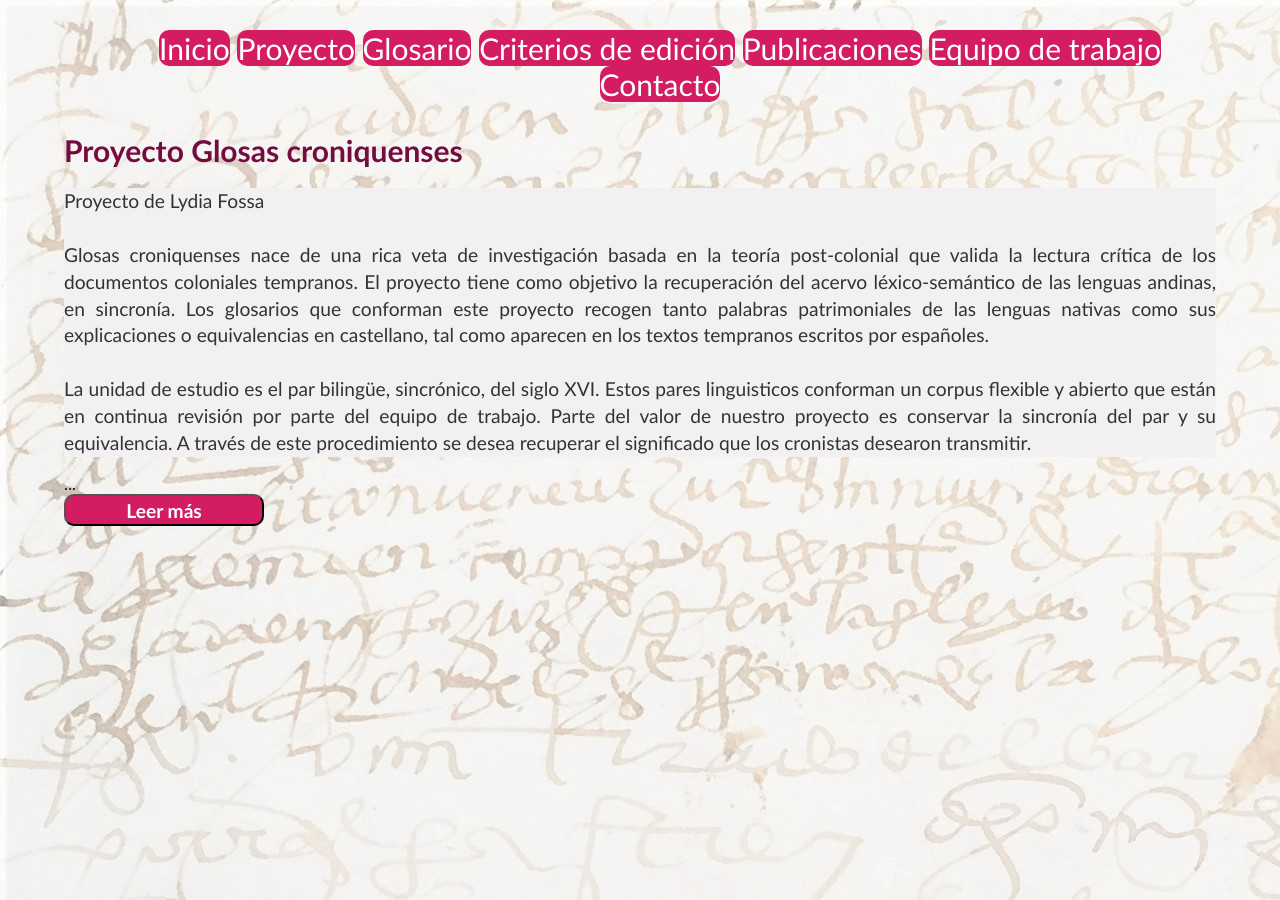
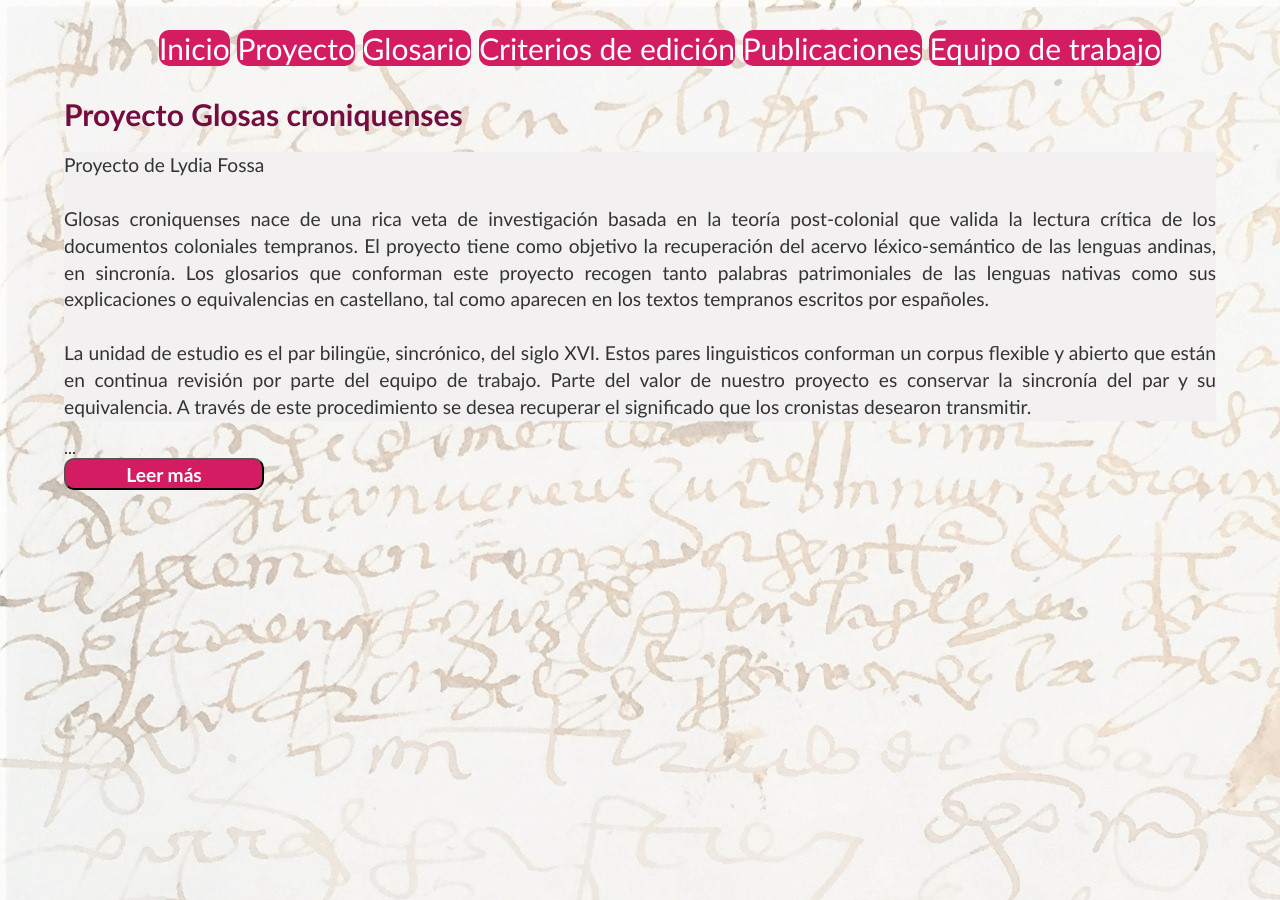
Before and after one commit to glosascroniquenses/glosascroniquenses.github.io, a Jekyll site: the page proyecto/index.html, which Jekyll copies as it is, in a window 1280 px wide. Built offline with Jekyll 4.4.1, drawn with Linux system fonts in a browser that asks for light colours.

Commit message:
Update index.html

```diff
--- a/proyecto/index.html
+++ b/proyecto/index.html
@@ -15,7 +15,7 @@
         		<li><a href="/edicion">Criterios de edición</a></li>
 			<li><a href="/publicaciones">Publicaciones</a></li>
 			<li><a href="/trabajo">Equipo de trabajo</a></li>
-			<li><a href="/contacto">Contacto</a></li>
+
     		</ul>
 		</nav>
 		<div class="container">
```
